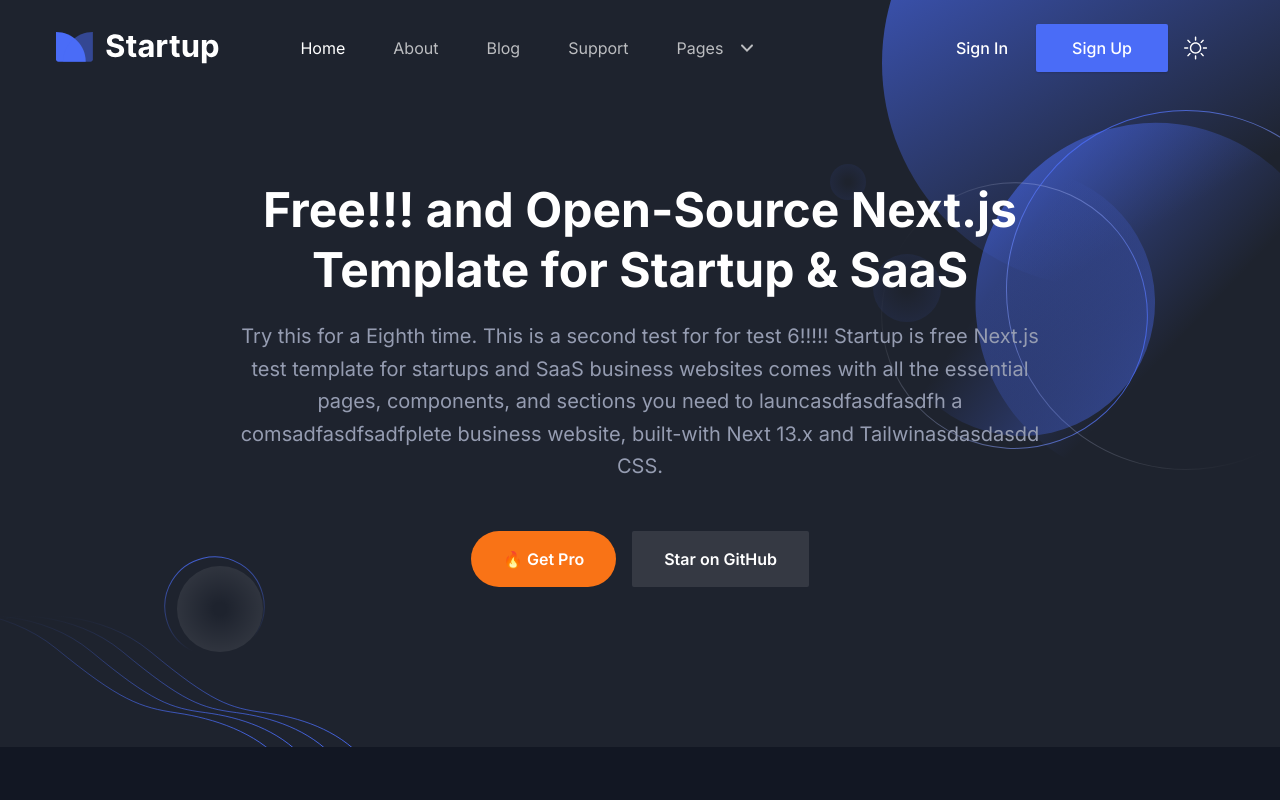
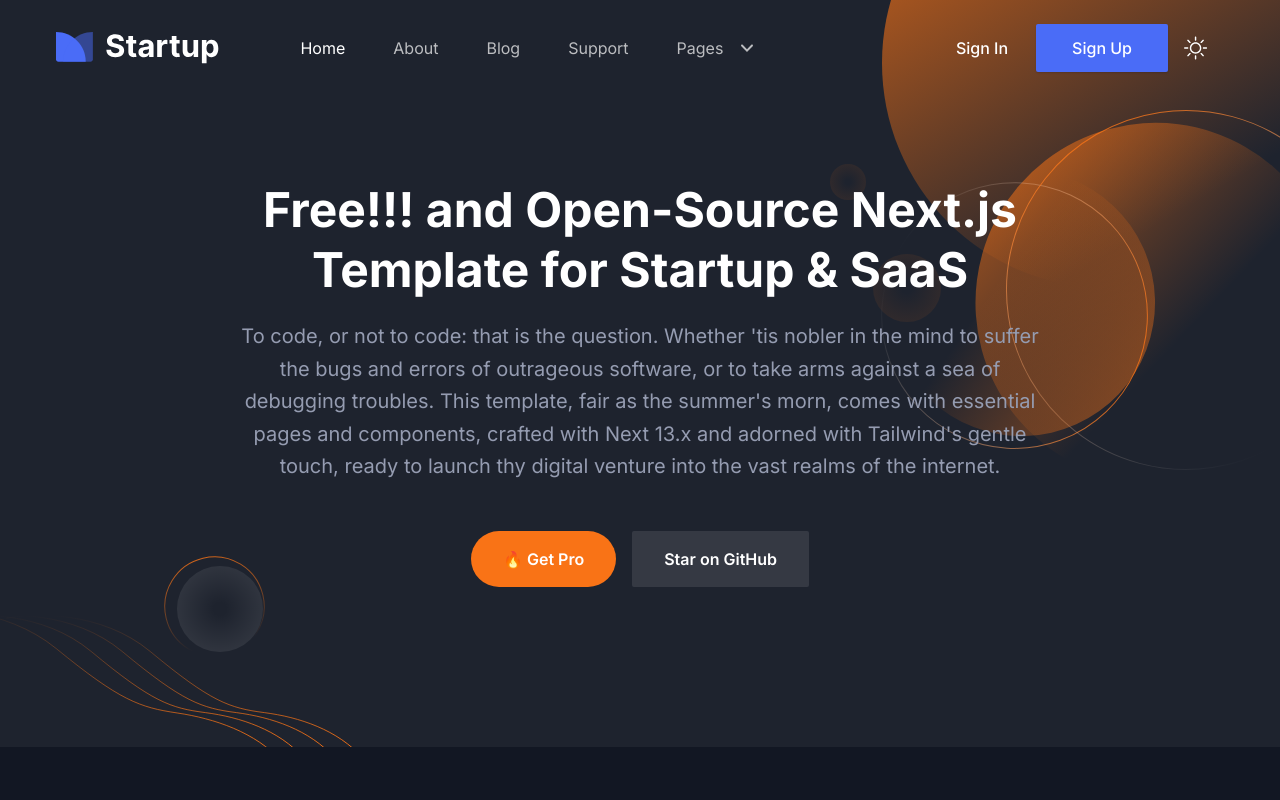
Before and after one commit to riverDartGallery/myFirstNext, a Next.js app: page / in a window 1280 px wide. Shown: the top 800 px of the page. Built offline with nearby package versions, Linux system fonts and the light colour scheme.

Commit message:
Update Hero component text and change gradient colors to enhance visual appeal

```diff
--- a/src/components/Hero/index.tsx
+++ b/src/components/Hero/index.tsx
@@ -17,10 +17,7 @@
                   Free!!! and Open-Source Next.js Template for Startup & SaaS
                 </h1>
                 <p className="mb-12 text-base !leading-relaxed text-body-color dark:text-body-color-dark sm:text-lg md:text-xl">
-                  Try this for a Eighth  time.  This is  a second test for for test 6!!!!! Startup is free Next.js test template for startups and SaaS
-                  business websites comes with all the essential pages,
-                  components, and sections you need to launcasdfasdfasdfh a comsadfasdfsadfplete
-                  business website, built-with Next 13.x and Tailwinasdasdasdd CSS.
+                  To code, or not to code: that is the question. Whether 'tis nobler in the mind to suffer the bugs and errors of outrageous software, or to take arms against a sea of debugging troubles. This template, fair as the summer's morn, comes with essential pages and components, crafted with Next 13.x and adorned with Tailwind's gentle touch, ready to launch thy digital venture into the vast realms of the internet.
                 </p>
                 <div className="flex flex-col items-center justify-center space-y-4 sm:flex-row sm:space-x-4 sm:space-y-0">
                   <Link
@@ -106,8 +103,8 @@
                 y2="288"
                 gradientUnits="userSpaceOnUse"
               >
-                <stop stopColor="#4A6CF7" />
-                <stop offset="1" stopColor="#4A6CF7" stopOpacity="0" />
+                <stop stopColor="#F97316" />
+                <stop offset="1" stopColor="#F97316" stopOpacity="0" />
               </linearGradient>
               <radialGradient
                 id="paint1_radial_25:217"
@@ -117,8 +114,8 @@
                 gradientUnits="userSpaceOnUse"
                 gradientTransform="translate(17.9997 182) rotate(90) scale(18)"
               >
-                <stop offset="0.145833" stopColor="#4A6CF7" stopOpacity="0" />
-                <stop offset="1" stopColor="#4A6CF7" stopOpacity="0.08" />
+                <stop offset="0.145833" stopColor="#F97316" stopOpacity="0" />
+                <stop offset="1" stopColor="#F97316" stopOpacity="0.08" />
               </radialGradient>
               <radialGradient
                 id="paint2_radial_25:217"
@@ -128,8 +125,8 @@
                 gradientUnits="userSpaceOnUse"
                 gradientTransform="translate(76.9997 288) rotate(90) scale(34)"
               >
-                <stop offset="0.145833" stopColor="#4A6CF7" stopOpacity="0" />
-                <stop offset="1" stopColor="#4A6CF7" stopOpacity="0.08" />
+                <stop offset="0.145833" stopColor="#F97316" stopOpacity="0" />
+                <stop offset="1" stopColor="#F97316" stopOpacity="0.08" />
               </radialGradient>
               <linearGradient
                 id="paint3_linear_25:217"
@@ -139,8 +136,8 @@
                 y2="351.421"
                 gradientUnits="userSpaceOnUse"
               >
-                <stop stopColor="#4A6CF7" />
-                <stop offset="1" stopColor="#4A6CF7" stopOpacity="0" />
+                <stop stopColor="#F97316" />
+                <stop offset="1" stopColor="#F97316" stopOpacity="0" />
               </linearGradient>
               <linearGradient
                 id="paint4_linear_25:217"
@@ -150,7 +147,7 @@
                 y2="448.882"
                 gradientUnits="userSpaceOnUse"
               >
-                <stop stopColor="#4A6CF7" />
+                <stop stopColor="#F97316" />
                 <stop offset="1" stopColor="white" stopOpacity="0" />
               </linearGradient>
               <linearGradient
@@ -161,7 +158,7 @@
                 y2="470"
                 gradientUnits="userSpaceOnUse"
               >
-                <stop stopColor="#4A6CF7" />
+                <stop stopColor="#F97316" />
                 <stop offset="1" stopColor="white" stopOpacity="0" />
               </linearGradient>
               <linearGradient
@@ -172,8 +169,8 @@
                 y2="338.63"
                 gradientUnits="userSpaceOnUse"
               >
-                <stop stopColor="#4A6CF7" />
-                <stop offset="1" stopColor="#4A6CF7" stopOpacity="0" />
+                <stop stopColor="#F97316" />
+                <stop offset="1" stopColor="#F97316" stopOpacity="0" />
               </linearGradient>
             </defs>
           </svg>
@@ -220,8 +217,8 @@
                 y2="212.24"
                 gradientUnits="userSpaceOnUse"
               >
-                <stop stopColor="#4A6CF7" stopOpacity="0" />
-                <stop offset="1" stopColor="#4A6CF7" />
+                <stop stopColor="#F97316" stopOpacity="0" />
+                <stop offset="1" stopColor="#F97316" />
               </linearGradient>
               <linearGradient
                 id="paint1_linear_25:218"
@@ -231,8 +228,8 @@
                 y2="212.24"
                 gradientUnits="userSpaceOnUse"
               >
-                <stop stopColor="#4A6CF7" stopOpacity="0" />
-                <stop offset="1" stopColor="#4A6CF7" />
+                <stop stopColor="#F97316" stopOpacity="0" />
+                <stop offset="1" stopColor="#F97316" />
               </linearGradient>
               <linearGradient
                 id="paint2_linear_25:218"
@@ -242,8 +239,8 @@
                 y2="212.24"
                 gradientUnits="userSpaceOnUse"
               >
-                <stop stopColor="#4A6CF7" stopOpacity="0" />
-                <stop offset="1" stopColor="#4A6CF7" />
+                <stop stopColor="#F97316" stopOpacity="0" />
+                <stop offset="1" stopColor="#F97316" />
               </linearGradient>
               <linearGradient
                 id="paint3_linear_25:218"
@@ -253,8 +250,8 @@
                 y2="210.214"
                 gradientUnits="userSpaceOnUse"
               >
-                <stop stopColor="#4A6CF7" stopOpacity="0" />
-                <stop offset="1" stopColor="#4A6CF7" />
+                <stop stopColor="#F97316" stopOpacity="0" />
+                <stop offset="1" stopColor="#F97316" />
               </linearGradient>
               <linearGradient
                 id="paint4_linear_25:218"
@@ -264,8 +261,8 @@
                 y2="99.5816"
                 gradientUnits="userSpaceOnUse"
               >
-                <stop stopColor="#4A6CF7" />
-                <stop offset="1" stopColor="#4A6CF7" stopOpacity="0" />
+                <stop stopColor="#F97316" />
+                <stop offset="1" stopColor="#F97316" stopOpacity="0" />
               </linearGradient>
               <radialGradient
                 id="paint5_radial_25:218"
```
